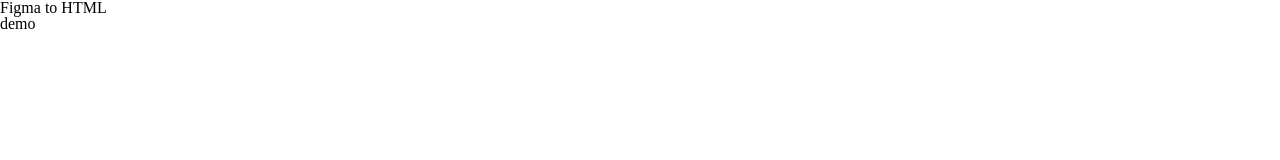
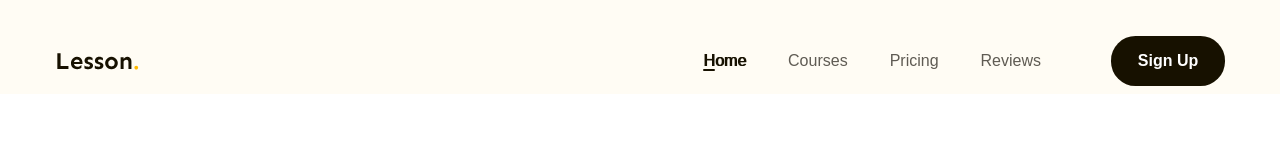
Before and after one commit to cuncodon/duan3, a plain HTML site: page index.html in a window 1280 px wide. Shown: the top 160 px of the page. Drawn offline with Linux system fonts and the light colour scheme.

Commit message:
p3 lam phan header

```diff
--- a/assets/css/style.css
+++ b/assets/css/style.css
@@ -6,4 +6,73 @@
 }
 body {
   font-size: 1.6rem;
+  font-family: "Poppins", sans-serif;
 }
+a {
+  text-decoration: none;
+}
+.btn {
+  display: inline-block;
+  min-width: 118px;
+  padding: 0 16px;
+  line-height: 50px;
+  color: #fff;
+  text-align: center;
+  font-size: 1.6rem;
+  font-weight: 600;
+  border-radius: 24.5px;
+  background: #171100;
+}
+.main-content {
+  width: 1170px;
+  max-width: calc(100% -48px);
+  margin-left: auto;
+  margin-right: auto;
+}
+.header {
+  background: #fffcf4;
+}
+.header.fixed {
+  position: sticky;
+  top: -28px;
+}
+.header .body {
+  display: flex;
+  align-items: center;
+  padding: 36px 0 8px;
+}
+.nav {
+  margin-left: auto;
+}
+.nav ul {
+  display: flex;
+}
+
+.nav a {
+  position: relative;
+  color: #5f5b53;
+  font-style: 1.6rem;
+  padding: 8px 21px;
+}
+.nav li.active a,
+.nav a:hover {
+  color: #171100;
+  text-shadow: 1px 0 0 currentColor;
+}
+.nav li.active a::after {
+  position: absolute;
+  left: 21px;
+  bottom: 6px;
+  display: block;
+  content: "";
+  width: 12px;
+  height: 2px;
+  border-radius: 1px;
+  background: #171100;
+}
+.header .btn-sign-up {
+  min-width: 114px;
+}
+.header .action {
+  margin-left: 49px;
+}
--- a/index.html
+++ b/index.html
@@ -9,9 +9,41 @@
     <title>figma to html </title>
 </head>
 
-<body>
-    <h1>Figma to HTML</h1>
-    <h2>demo</h2>
+<body style="height: 10000px;">
+    <header class="header fixed">
+        <div class="main-content">
+            <div class="body">
+
+                <img src="./assets/img/Logo.svg" alt="Lesson." class="logo">
+
+                <nav class="nav">
+                    <ul>
+                        <li class="active">
+                            <a href="#!">Home</a>
+                        </li>
+                        <li>
+                            <a href="#!">Courses</a>
+                        </li>
+                        <li>
+                            <a href="#!">Pricing</a>
+                        </li>
+                        <li>
+                            <a href="#!">Reviews</a>
+                        </li>
+                    </ul>
+                </nav>
+                <div class="action">
+                    <a href="#!" class="btn btn-sign-up">Sign Up</a>
+                </div>
+            </div>
+
+        </div>
+    </header>
+
+
+
+    <main></main>
+    <footer></footer>
 </body>
 
 </html>
```
Also changed, not shown: assets/img/Logo.svg (added).
